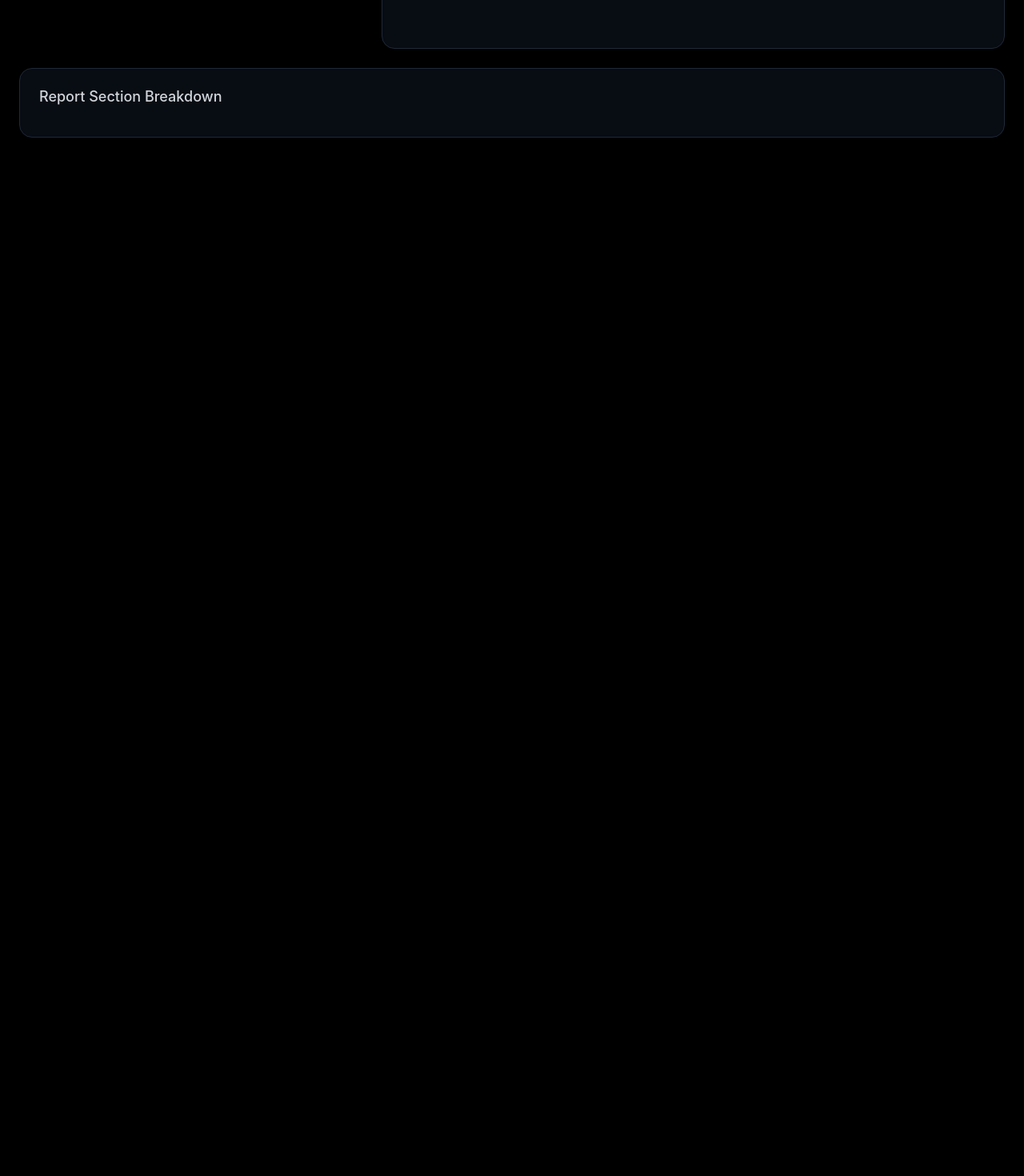
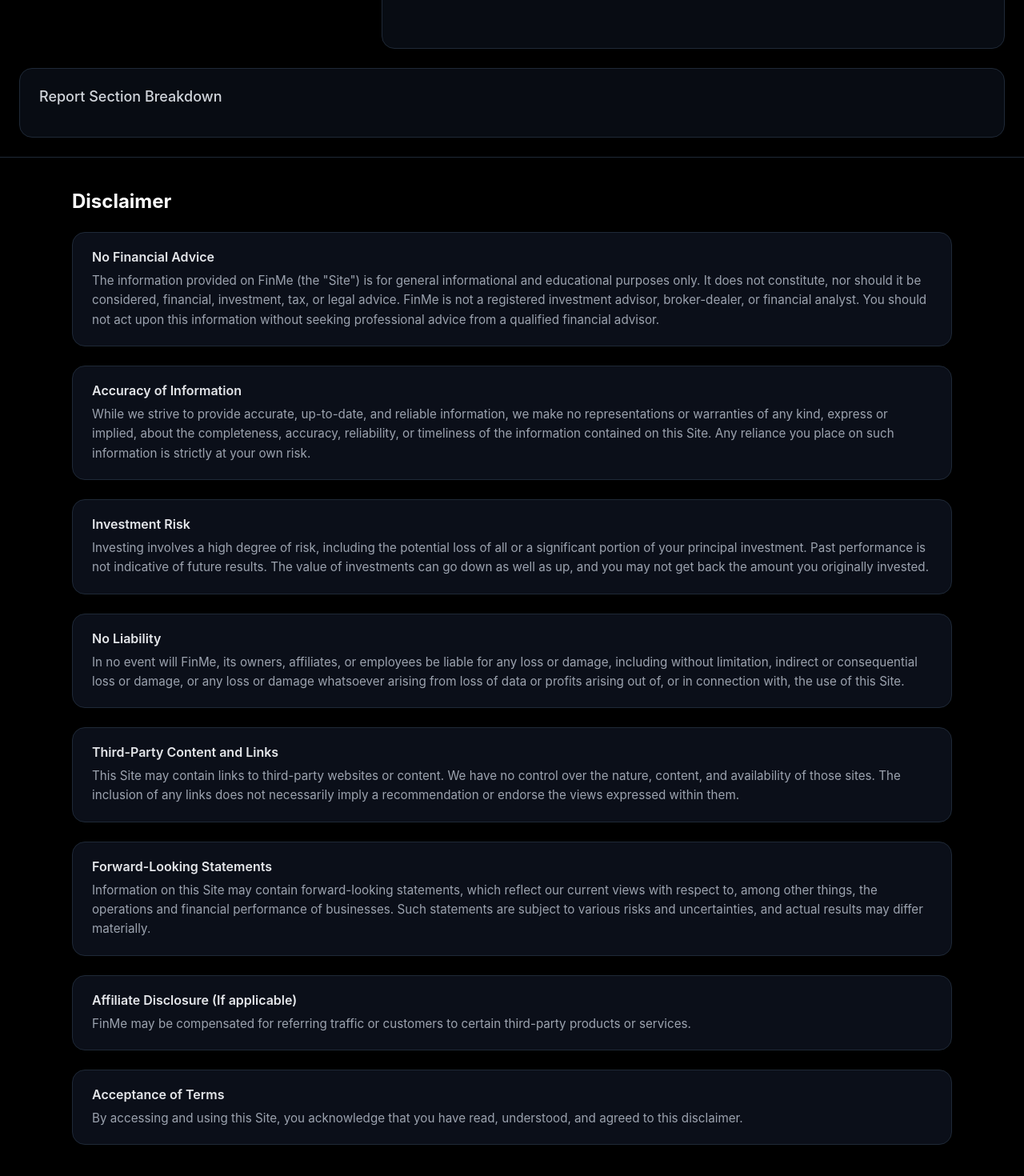
Before and after one commit to ParthM02/FinMe, a React (Create React App) app: page / in a window 1280 px wide. Shown: the part 514-1984 px from the top of the page at 80% size. Before the commit the page ends 800 px from the top, so only its background shows below. Built offline with nearby package versions, Linux system fonts and the light colour scheme.

Commit message:
disclaimer in footer

```diff
--- a/src/App.css
+++ b/src/App.css
@@ -1063,6 +1063,49 @@ body {
   color: #fff;
 }
 
+/* Footer Disclaimer */
+.app-footer {
+  border-top: 1px solid rgb(31 41 55);
+  background: #000;
+  padding: 2.5rem 1.5rem 3rem;
+}
+
+.footer-inner {
+  max-width: 1100px;
+  margin: 0 auto;
+  display: flex;
+  flex-direction: column;
+  gap: 1.5rem;
+}
+
+.footer-title {
+  font-size: 1.5rem;
+  font-weight: 700;
+  margin: 0;
+  color: #fff;
+}
+
+.footer-section {
+  background: rgba(17, 24, 39, 0.65);
+  border: 1px solid rgb(31 41 55);
+  border-radius: 1rem;
+  padding: 1.25rem 1.5rem;
+}
+
+.footer-section h3 {
+  margin: 0 0 0.5rem 0;
+  font-size: 1rem;
+  font-weight: 600;
+  color: #e5e7eb;
+}
+
+.footer-section p {
+  margin: 0;
+  color: #9ca3af;
+  line-height: 1.6;
+  font-size: 0.95rem;
+}
+
 /* Responsive Styles */
 @media (min-width: 1024px) {
     .grid-container {
--- a/src/App.jsx
+++ b/src/App.jsx
@@ -2,6 +2,7 @@ import React, { useState, useMemo } from 'react';
 import Header from './components/layout/Header';
 import SearchBar from './components/layout/SearchBar';
 import CachePromptModal from './components/layout/CachePromptModal';
+import Footer from './components/layout/Footer';
 import TradingViewWidget from './components/widgets/TradingViewWidget';
 import ScoreCard from './components/widgets/ScoreCard';
 import ReportSection from './components/reports/ReportSection';
@@ -79,6 +80,7 @@ const App = () => {
 
         <ReportSection activeTab={activeTab} stockData={stockData} />
       </main>
+      <Footer />
     </div>
   );
 };
--- /dev/null
+++ b/src/components/layout/Footer.jsx
@@ -0,0 +1,87 @@
+import React from 'react';
+
+const Footer = () => (
+  <footer className="app-footer">
+    <div className="footer-inner">
+      <h2 className="footer-title">Disclaimer</h2>
+
+      <div className="footer-section">
+        <h3>No Financial Advice</h3>
+        <p>
+          The information provided on FinMe (the "Site") is for general informational and educational
+          purposes only. It does not constitute, nor should it be considered, financial, investment,
+          tax, or legal advice. FinMe is not a registered investment advisor, broker-dealer, or
+          financial analyst. You should not act upon this information without seeking professional
+          advice from a qualified financial advisor.
+        </p>
+      </div>
+
+      <div className="footer-section">
+        <h3>Accuracy of Information</h3>
+        <p>
+          While we strive to provide accurate, up-to-date, and reliable information, we make no
+          representations or warranties of any kind, express or implied, about the completeness,
+          accuracy, reliability, or timeliness of the information contained on this Site. Any reliance
+          you place on such information is strictly at your own risk.
+        </p>
+      </div>
+
+      <div className="footer-section">
+        <h3>Investment Risk</h3>
+        <p>
+          Investing involves a high degree of risk, including the potential loss of all or a
+          significant portion of your principal investment. Past performance is not indicative of
+          future results. The value of investments can go down as well as up, and you may not get back
+          the amount you originally invested.
+        </p>
+      </div>
+
+      <div className="footer-section">
+        <h3>No Liability</h3>
+        <p>
+          In no event will FinMe, its owners, affiliates, or employees be liable for any loss or
+          damage, including without limitation, indirect or consequential loss or damage, or any loss
+          or damage whatsoever arising from loss of data or profits arising out of, or in connection
+          with, the use of this Site.
+        </p>
+      </div>
+
+      <div className="footer-section">
+        <h3>Third-Party Content and Links</h3>
+        <p>
+          This Site may contain links to third-party websites or content. We have no control over the
+          nature, content, and availability of those sites. The inclusion of any links does not
+          necessarily imply a recommendation or endorse the views expressed within them.
+        </p>
+      </div>
+
+      <div className="footer-section">
+        <h3>Forward-Looking Statements</h3>
+        <p>
+          Information on this Site may contain forward-looking statements, which reflect our current
+          views with respect to, among other things, the operations and financial performance of
+          businesses. Such statements are subject to various risks and uncertainties, and actual
+          results may differ materially.
+        </p>
+      </div>
+
+      <div className="footer-section">
+        <h3>Affiliate Disclosure (If applicable)</h3>
+        <p>
+          FinMe may be compensated for referring traffic or customers to certain third-party products
+          or services.
+        </p>
+      </div>
+
+      <div className="footer-section">
+        <h3>Acceptance of Terms</h3>
+        <p>
+          By accessing and using this Site, you acknowledge that you have read, understood, and
+          agreed to this disclaimer.
+        </p>
+      </div>
+    </div>
+  </footer>
+);
+
+export default Footer;
```
